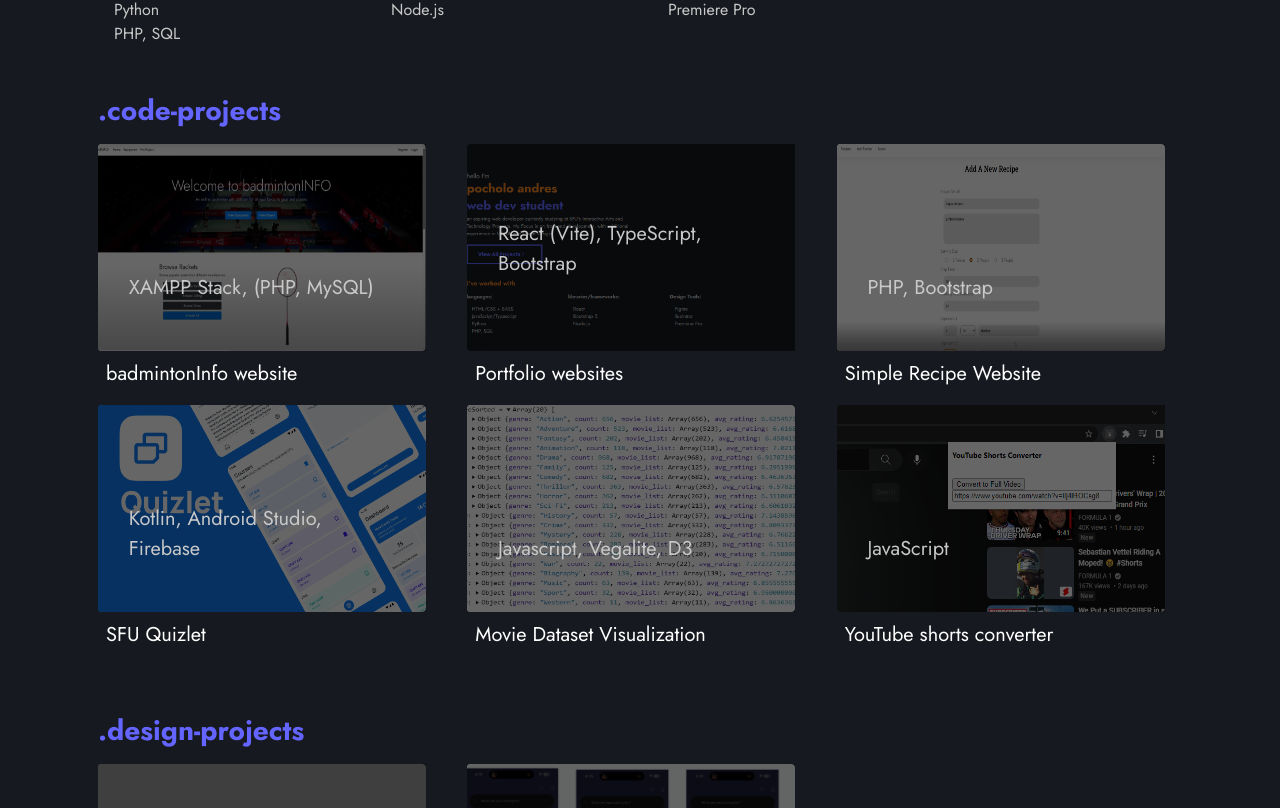
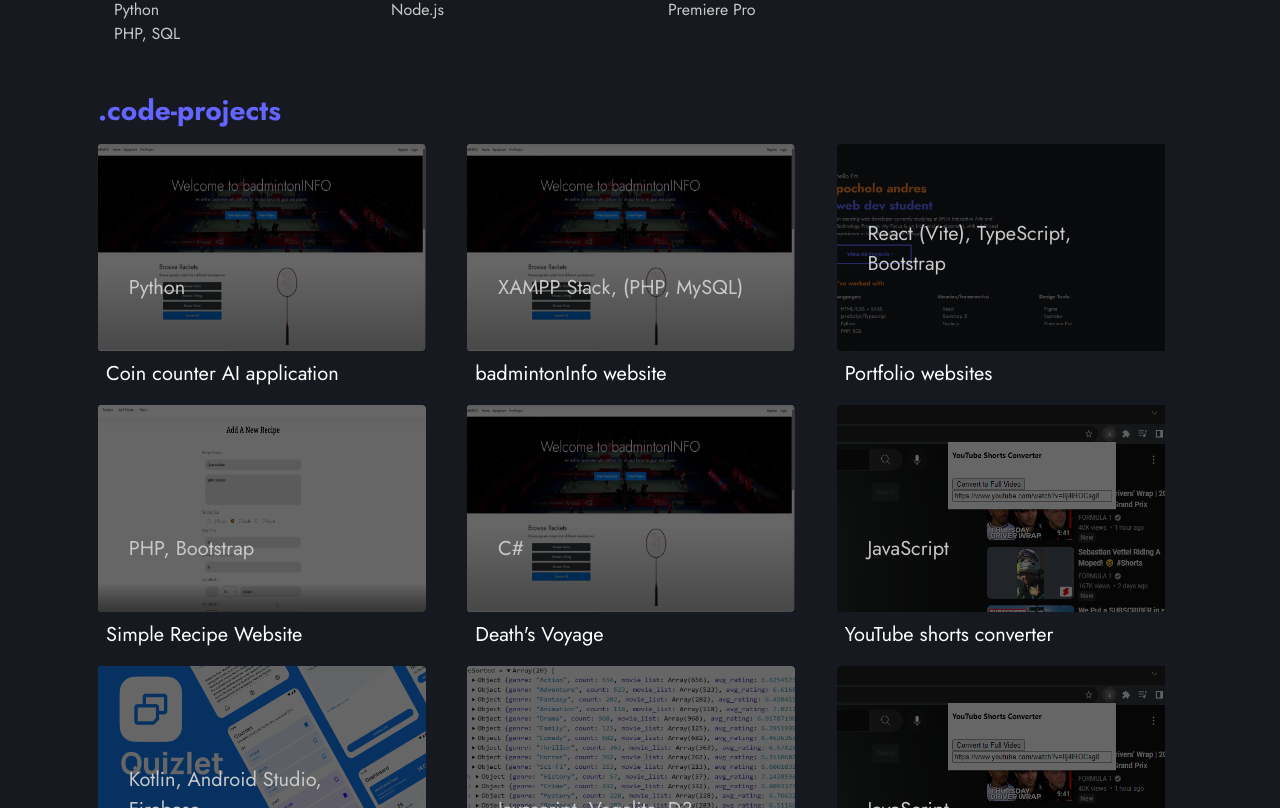
Before and after one commit to sleepsim/portfolio, a React (Vite) app: page / in a window 1280 px wide. Shown: the part 652-1460 px from the top of the page. Built offline with nearby package versions, Linux system fonts and the light colour scheme; grey boxes are pictures that could not be loaded; a web font is replaced by a local one.

Commit message:
cleanup + new pages added

```diff
--- a/src/components/pages/About.tsx
+++ b/src/components/pages/About.tsx
@@ -1,4 +1,4 @@
-export const About = () => {
+const About = () => {
   return (
     <div className="p-3 rounded-3 container sm">
       <div className="row">
@@ -52,3 +52,5 @@ export const About = () => {
     </div>
   );
 };
+
+export { About };
--- a/src/components/pages/Contact.tsx
+++ b/src/components/pages/Contact.tsx
@@ -1,6 +1,6 @@
 import { Link } from "react-router-dom";
 
-export const Contact = () => {
+const Contact = () => {
   return (
     <div className="p-3">
       <div className="row py-5">
@@ -35,3 +35,5 @@ export const Contact = () => {
     </div>
   );
 };
+
+export { Contact };
--- a/src/components/pages/Home.tsx
+++ b/src/components/pages/Home.tsx
@@ -1,14 +1,17 @@
 import { Jumbotron } from "../elements/Jumbotron";
 import { TileContainer } from "../elements/TileContainer";
 
-export const Home = () => {
+const Home = () => {
   return (
     <>
       <Jumbotron />
       <section id="projects">
         <TileContainer category="code" />
         <TileContainer category="design" />
+        <TileContainer category="game-dev" />
       </section>
     </>
   );
 };
+
+export { Home };
--- a/src/components/pages/NotFound.tsx
+++ b/src/components/pages/NotFound.tsx
@@ -1,6 +1,6 @@
 import { Link } from "react-router-dom";
 
-export const NotFound = () => {
+const NotFound = () => {
   return (
     <div>
       <h1 className="mb-5">404? yup that page doesn't exist!</h1>
@@ -23,3 +23,5 @@ export const NotFound = () => {
     </div>
   );
 };
+
+export { NotFound };
--- a/src/components/pages/Projects.tsx
+++ b/src/components/pages/Projects.tsx
@@ -99,8 +99,10 @@ const CheckProject = (name: string | undefined) => {
   }
 };
 
-export const Projects = () => {
+const Projects = () => {
   const { id } = useParams();
 
   return <>{CheckProject(id)}</>;
 };
+
+export { Projects };
--- a/src/components/pages/Resume.tsx
+++ b/src/components/pages/Resume.tsx
@@ -1,6 +1,6 @@
 import { Link } from "react-router-dom";
 
-export const Resume = () => {
+const Resume = () => {
   return (
     <div className="p-3">
       <div className="row py-5">
@@ -100,3 +100,5 @@ export const Resume = () => {
     </div>
   );
 };
+
+export { Resume };
--- a/src/data/projects.json
+++ b/src/data/projects.json
@@ -1,4 +1,16 @@
 [
+  {
+    "id": "coincounter",
+    "title": "Coin counter AI application",
+    "lang": "Python",
+    "description": "ML AI for coin detection/counting",
+    "image": "badmintonInfo.png",
+    "github": "https://github.com/sleepsim/badmintonInfo",
+    "youtube": "https://www.youtube.com/embed/drTHKLt-0cU?si=2nJjE7h57DWYMtud",
+    "category": "code",
+    "overview": "badmintonInfo is a dynamic website that showcases badminton gear and professional players that use them. The site utilized XAMPP for local development environment, PHP for server-side scripting, and MySQL for database management. UI wise, this was the first time I designed a site using Bootstrap for clean, easy, and reusable code.",
+    "featured": true
+  },
   {
     "id": "badmintoninfo",
     "title": "badmintonInfo website",
@@ -33,6 +45,30 @@
     "youtube": "https://www.youtube.com/embed/M5k_28QsfO8",
     "category": "code",
     "overview": "A simple recipe website powered by PHP that stores all info in a text file, Users are able to input various details like ingredients, prep time, cooking time, etc. All recipes are loaded and shown on the front page",
+    "featured": true
+  },
+  {
+    "id": "deathsvoyage",
+    "title": "Death's Voyage",
+    "lang": "C#",
+    "description": "3D Sailing game developed in unity",
+    "image": "badmintonInfo.png",
+    "github": "https://github.com/sleepsim/badmintonInfo",
+    "youtube": "https://www.youtube.com/embed/drTHKLt-0cU?si=2nJjE7h57DWYMtud",
+    "category": "code",
+    "overview": "badmintonInfo is a dynamic website that showcases badminton gear and professional players that use them. The site utilized XAMPP for local development environment, PHP for server-side scripting, and MySQL for database management. UI wise, this was the first time I designed a site using Bootstrap for clean, easy, and reusable code.",
+    "featured": true
+  },
+  {
+    "id": "shortsconverter",
+    "title": "YouTube shorts converter",
+    "lang": "JavaScript",
+    "description": "converts shorts to full video player",
+    "image": "shortsconvert.png",
+    "github": "https://github.com/sleepsim/yt-shortconverter",
+    "youtube": "/assets/shortsconvert.gif",
+    "category": "code",
+    "overview": "Sometime around last year, YouTube introduced YouTube Shorts, a vertical video format that’s supposed to emulate popular video sites like Tik-Tok and Instagram Reels. The problem was that it was turning some short videos that were not meant to be shorts into YT Shorts. YT shorts gives you no control over playback, sound is only a toggle, and the video is fit into a vertical frame which was super annoying so I made this extension which I still use today",
     "featured": true
   },
   {
```
Also changed, not shown: 1 other file (tests, documents, lock files or other folders).
